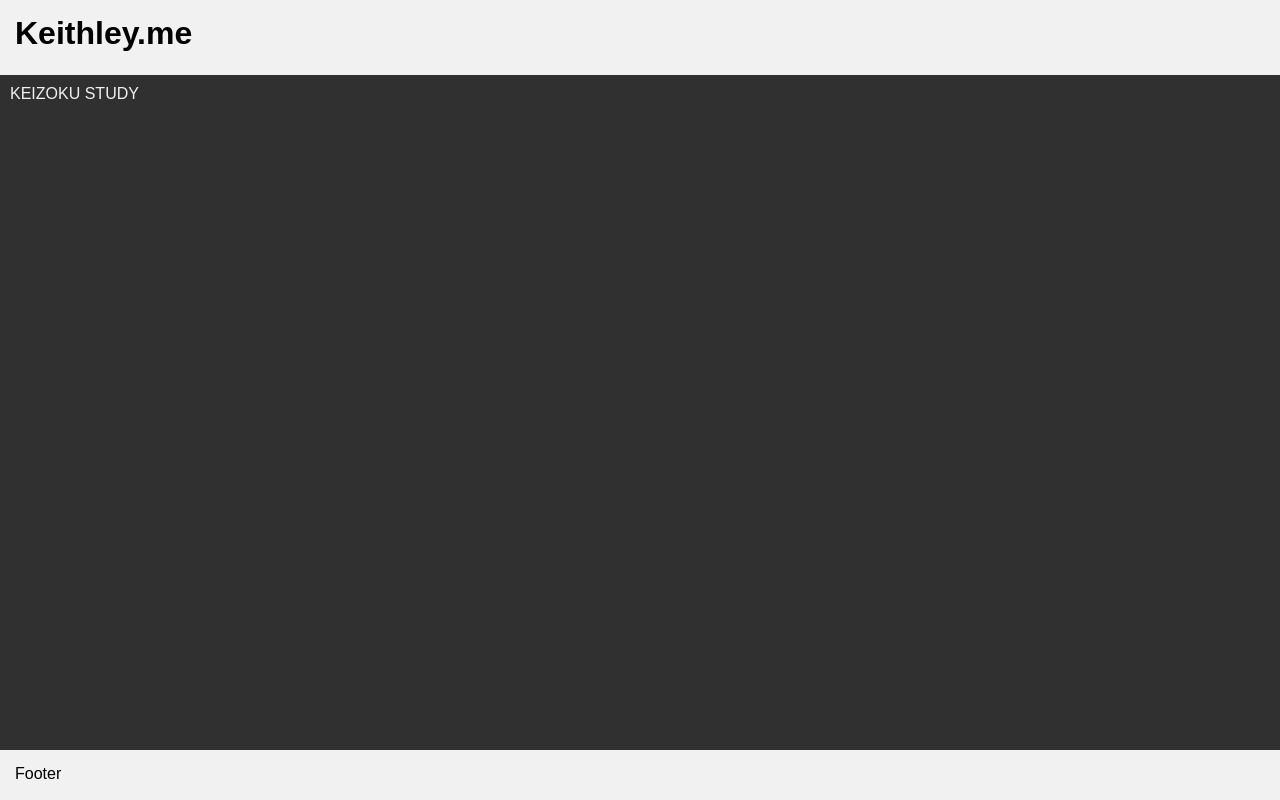
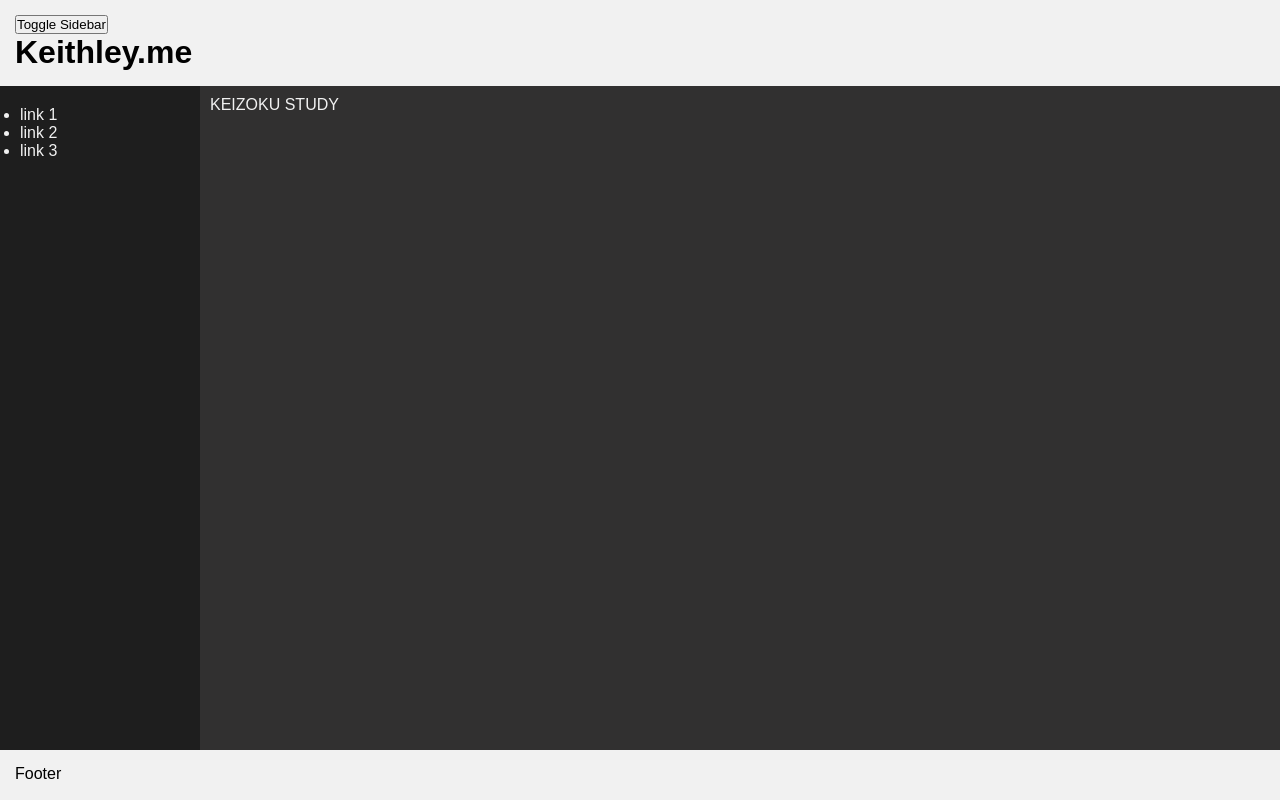
Before and after one commit to Raeki/keithley.me, a Next.js app: page /keizoku in a window 1280 px wide. Built offline with nearby package versions, Linux system fonts and the light colour scheme.

Commit message:
feat: toggle display of sidebar

```diff
--- a/components/Layout/Layout-Components/Header.tsx
+++ b/components/Layout/Layout-Components/Header.tsx
@@ -1,8 +1,17 @@
 import classes from '../Layout.module.css';
 
-export default function Header(): JSX.Element {
+type AppProps = {
+  setSidebarDisabled: React.Dispatch<React.SetStateAction<boolean>>;
+};
+
+export default function Header({ setSidebarDisabled }: AppProps): JSX.Element {
+  function handleSidebarToggle() {
+    setSidebarDisabled(prevState => !prevState);
+  }
+
   return (
     <header className={classes.header}>
+      <button onClick={handleSidebarToggle}>Toggle Sidebar</button>
       <h1>Keithley.me</h1>
     </header>
   );
--- a/components/Layout/Layout-Components/Sidebar.tsx
+++ b/components/Layout/Layout-Components/Sidebar.tsx
@@ -1,6 +1,14 @@
 import classes from '../Layout.module.css';
 
-export default function Sidebar(): JSX.Element {
+type AppProps = {
+  disabled: boolean;
+};
+
+export default function Sidebar({ disabled }: AppProps): JSX.Element {
+  if (disabled) {
+    return <></>;
+  }
+
   return (
     <aside className={classes.row_sidebar}>
       <nav className={classes.row_sidebar__nav}>
--- a/components/Layout/Layout.tsx
+++ b/components/Layout/Layout.tsx
@@ -10,12 +10,15 @@ import classes from './Layout.module.css';
 export default function Layout({
   children: activeApp,
 }: PropsWithChildren): JSX.Element {
-  const [displaySidebar, setDisplaySiderbar] = useState(false);
+  const [sidebarDisabled, setSidebarDisabled] = useState(false);
+
+  console.log(sidebarDisabled);
+
   return (
     <main className={classes.layout}>
-      <Header />
+      <Header setSidebarDisabled={setSidebarDisabled} />
       <Row>
-        {displaySidebar ? <Sidebar /> : ''}
+        <Sidebar disabled={sidebarDisabled} />
         <ActiveApp>{activeApp}</ActiveApp>
       </Row>
       <Footer />
```
